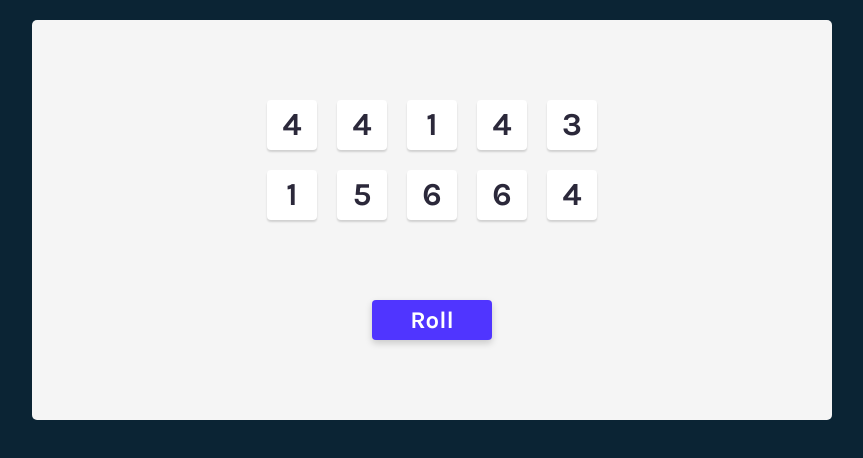
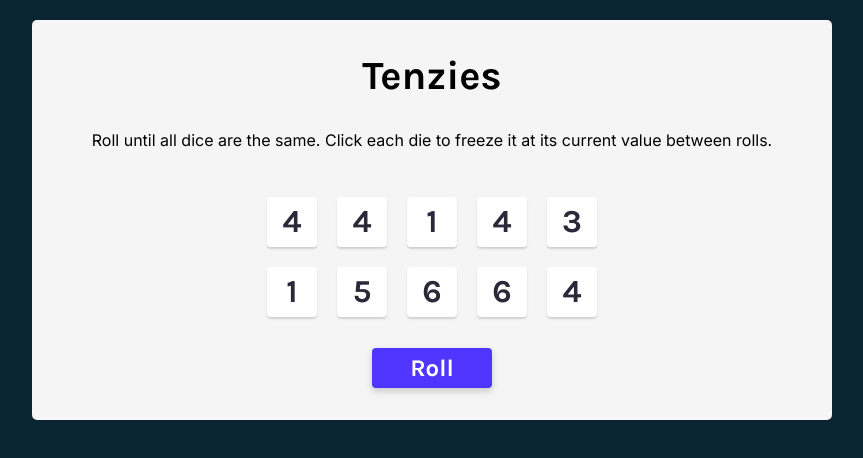
Before and after one commit to BigPugLabs/tsenzies, a React (Vite) app: page / in a window 1280 px wide. Shown: the top 458 px of the page, without its empty margins (208-1071 px from the left). Built offline with nearby package versions, Linux system fonts and the light colour scheme.

Commit message:
add instructions

```diff
--- a/src/App.tsx
+++ b/src/App.tsx
@@ -1,5 +1,5 @@
 import { nanoid } from "nanoid"
-import { useState } from "react"
+import { useEffect, useState } from "react"
 import Die from "./components/Die"
 
 function App() {
@@ -16,6 +16,21 @@ function App() {
     const [dice, setDice] = useState(genDice)
     const diceElems = dice.map(die => <Die key={die.id} {...die} />)
 
+    const [tsenzies, setTsenzies] = useState(false)
+
+    useEffect(() => {
+        //console.log("diceState changed")
+
+        if (dice.every(({ isHeld, value }) => isHeld && value == dice[0].value)) {
+            setTsenzies(true)
+            console.log("you win")
+        }
+
+        return () => {
+            //
+        }
+    }, [dice])
+
     function roll(): void {
         setDice(dice => dice.map(die => (die.isHeld ? die : { ...die, value: Math.ceil(Math.random() * 6) })))
     }
@@ -26,6 +41,8 @@ function App() {
 
     return (
         <main>
+            <h1 className="title">Tenzies</h1>
+            <p className="instructions">Roll until all dice are the same. Click each die to freeze it at its current value between rolls.</p>
             <div className="die--tray">
                 {diceElems}
             </div>
--- a/src/index.css
+++ b/src/index.css
@@ -6,6 +6,7 @@ body {
     background-color: #0B2434;
     margin: 0;
     padding: 20px;
+    font-family: 'Karla', sans-serif;
 }
 
 main {
@@ -15,9 +16,11 @@ main {
     display: flex;
     flex-direction: column;
     height: 400px;
-    justify-content: space-evenly;
+    justify-content: space-around;
+    padding: 1rem;
     margin: 0px auto;
     max-width: 800px;
+    min-width: 360px;
 }
 
 .die--tray {
@@ -38,7 +41,9 @@ main {
 
 .die--tray h2 {
     color: #2B283A;
-    font: 700 2rem/50px 'Karla', sans-serif;
+    font-size: 2rem;
+    font-weight: 700;
+    line-height: 50px;
     margin: 0;
     text-align: center;
 }
@@ -62,3 +67,15 @@ main {
 .roll:active {
     box-shadow: inset 5px 5px 10px -3px rgba(0, 0, 0, 0.7);
 }
+
+.instructions {
+    font-family: 'Inter', sans-serif;
+    font-weight: 400;
+    margin-top: 0;
+    text-align: center;
+}
+
+.title {
+    font-size: 40px;
+    margin: 0;
+}
```
